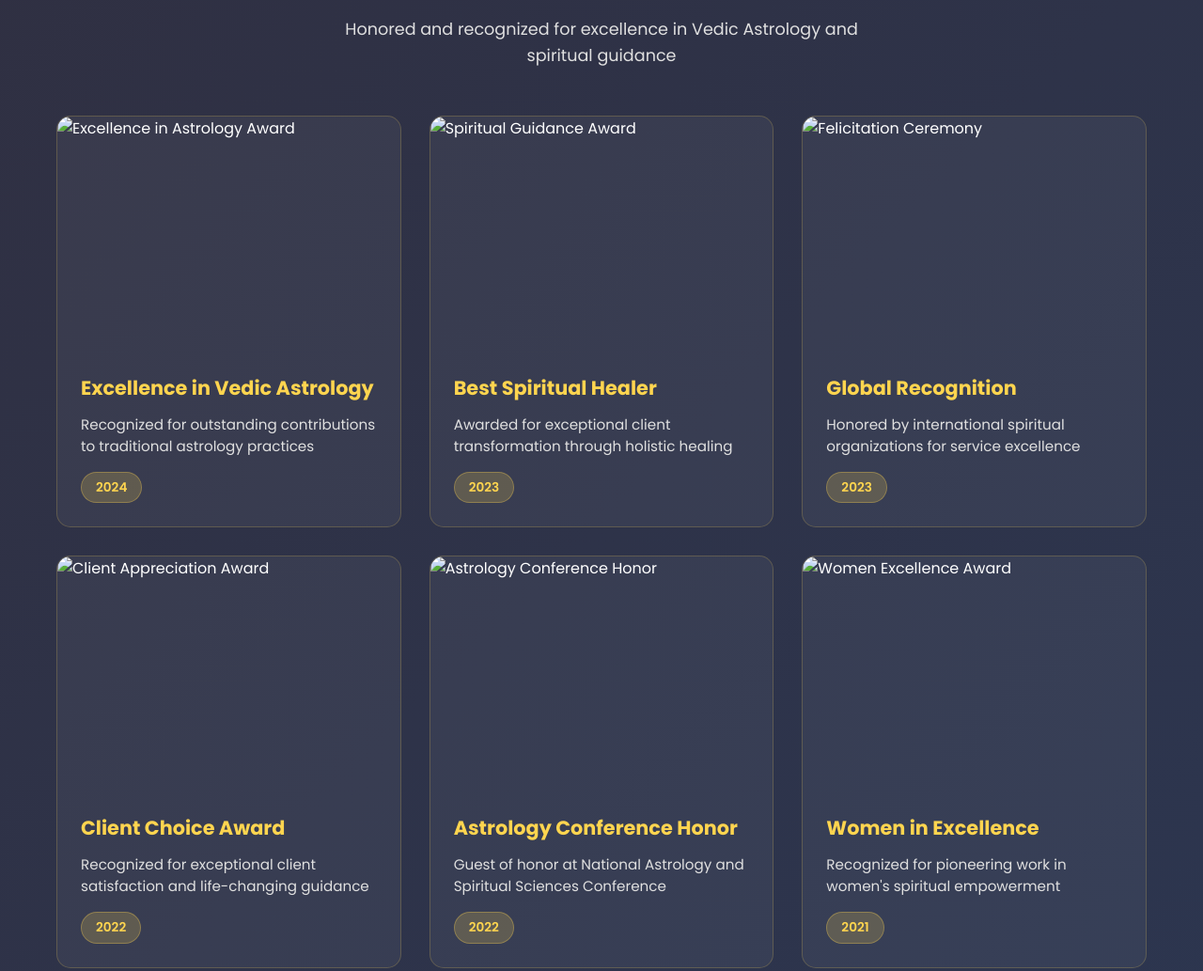
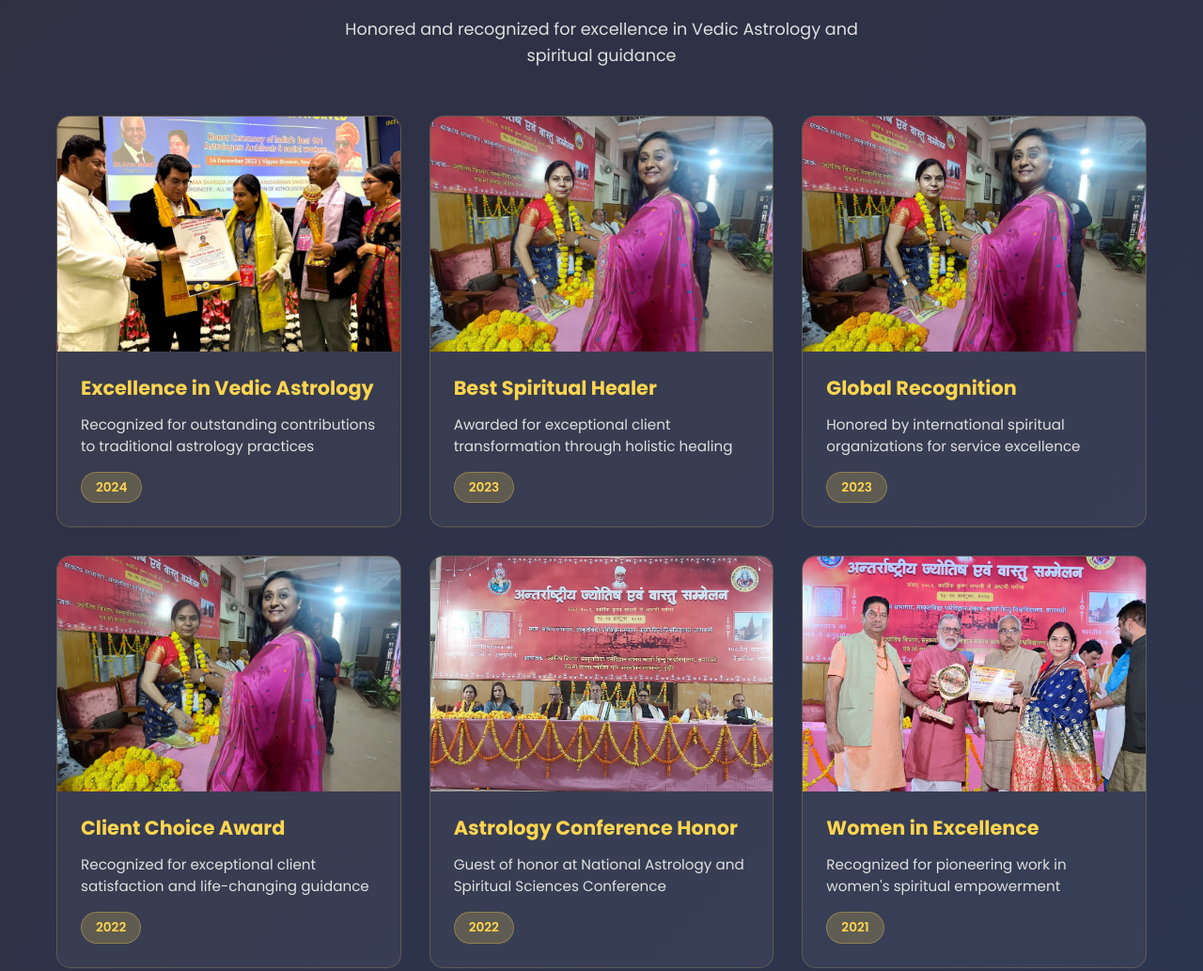
Before and after one commit to shirilpathak/seemaapathak-site, a plain HTML site: page index.html in a window 1280 px wide. Shown: the part 5815-6848 px from the top of the page at 94% size. Drawn offline with Linux system fonts and the light colour scheme.

Commit message:
image named references added

```diff
--- a/index.html
+++ b/index.html
@@ -390,7 +390,7 @@
         <div class="credits-grid">
             <div class="credit-card">
                 <div class="credit-image">
-                    <img src="images/award1.jpg" alt="Excellence in Astrology Award" loading="lazy">
+                    <img src="images/1.jpeg" alt="Excellence in Astrology Award" loading="lazy">
                     <div class="credit-overlay">
                         <i class="fas fa-trophy"></i>
                     </div>
@@ -404,7 +404,7 @@
 
             <div class="credit-card">
                 <div class="credit-image">
-                    <img src="images/award2.jpg" alt="Spiritual Guidance Award" loading="lazy">
+                    <img src="images/2.jpeg" alt="Spiritual Guidance Award" loading="lazy">
                     <div class="credit-overlay">
                         <i class="fas fa-star"></i>
                     </div>
@@ -418,7 +418,7 @@
 
             <div class="credit-card">
                 <div class="credit-image">
-                    <img src="images/felicitation1.jpg" alt="Felicitation Ceremony" loading="lazy">
+                    <img src="images/3.jpeg" alt="Felicitation Ceremony" loading="lazy">
                     <div class="credit-overlay">
                         <i class="fas fa-certificate"></i>
                     </div>
@@ -432,7 +432,7 @@
 
             <div class="credit-card">
                 <div class="credit-image">
-                    <img src="images/award3.jpg" alt="Client Appreciation Award" loading="lazy">
+                    <img src="images/4.jpeg" alt="Client Appreciation Award" loading="lazy">
                     <div class="credit-overlay">
                         <i class="fas fa-heart"></i>
                     </div>
@@ -446,9 +446,9 @@
 
             <div class="credit-card">
                 <div class="credit-image">
-                    <img src="images/felicitation2.jpg" alt="Astrology Conference Honor" loading="lazy">
+                    <img src="images/5.jpeg" alt="Astrology Conference Honor" loading="lazy">
                     <div class="credit-overlay">
-                        <i class="fas fa-medal"></i>
+                        <i class="fas fa-award"></i>
                     </div>
                 </div>
                 <div class="credit-content">
@@ -460,9 +460,9 @@
 
             <div class="credit-card">
                 <div class="credit-image">
-                    <img src="images/award4.jpg" alt="Women Excellence Award" loading="lazy">
+                    <img src="images/6.jpeg" alt="Women in Excellence Award" loading="lazy">
                     <div class="credit-overlay">
-                        <i class="fas fa-award"></i>
+                        <i class="fas fa-female"></i>
                     </div>
                 </div>
                 <div class="credit-content">
```
